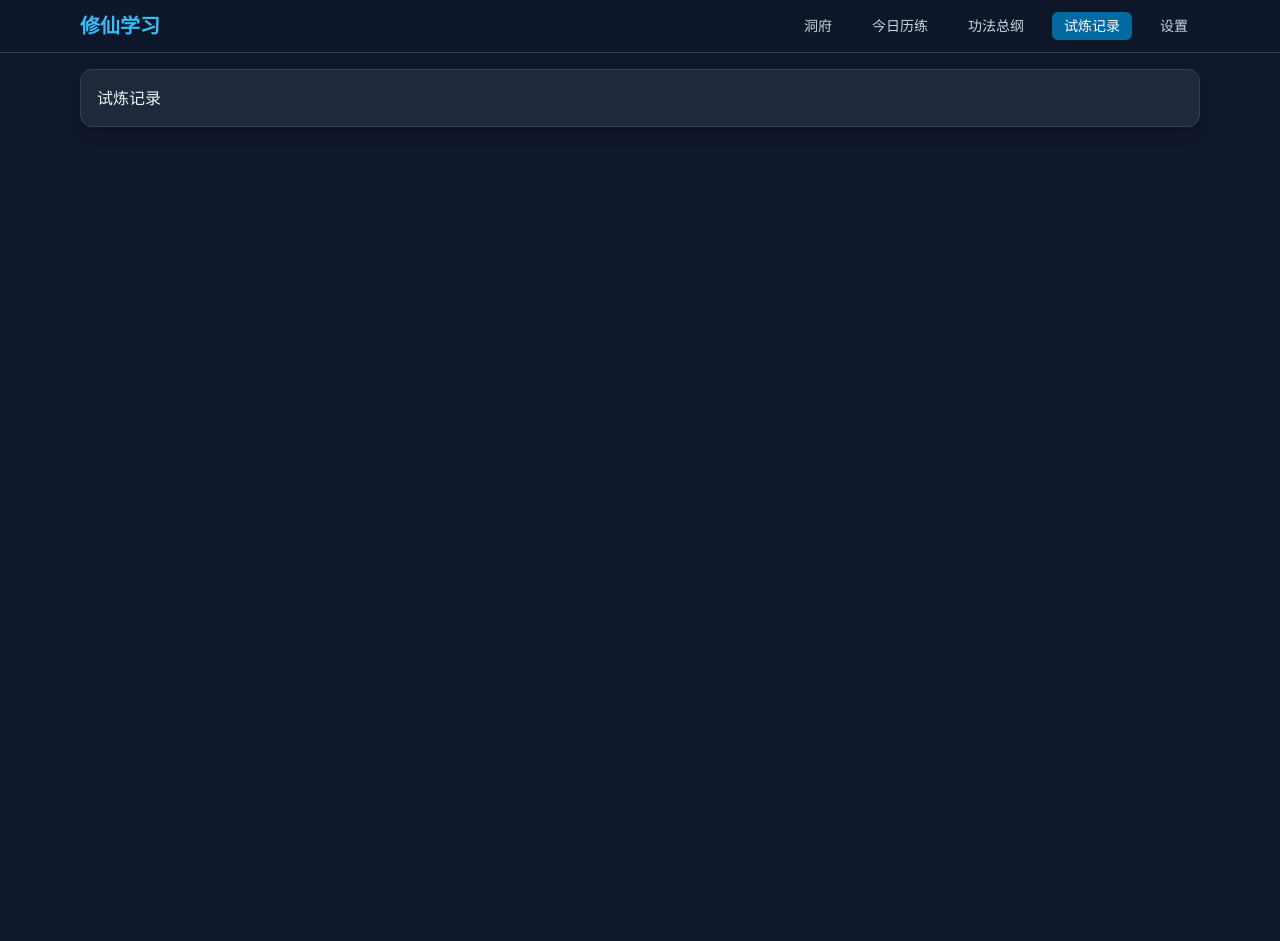
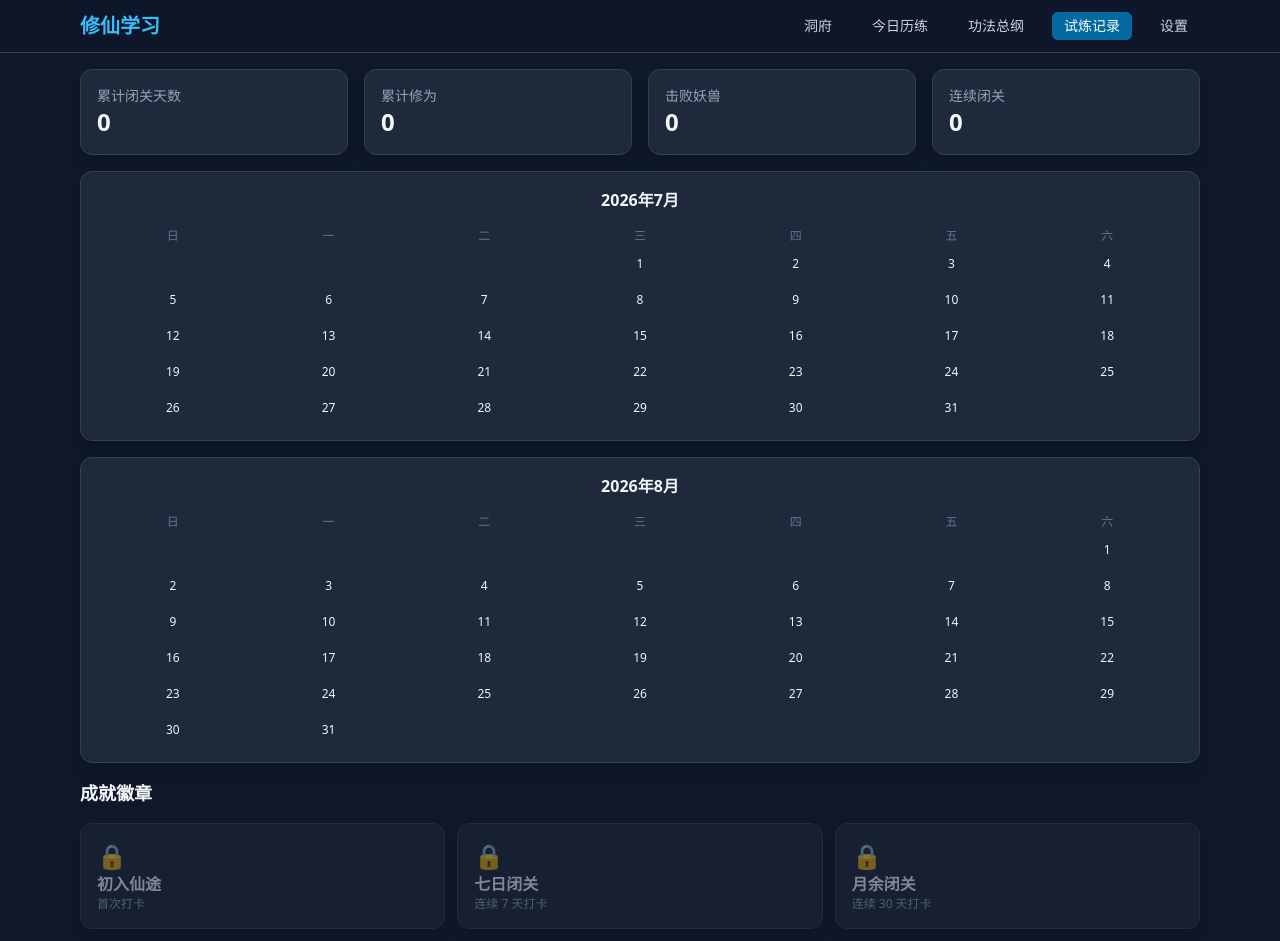
Before and after one commit to jasonmiao0511-hue/cultivation-learning-system, a React (Vite) app: page /records in a window 1280 px wide. Shown: the top 941 px of the page. Before the commit the page ends 800 px from the top, so only its background shows below. Built offline with nearby package versions, Linux system fonts and the light colour scheme.

Commit message:
feat: add records page with calendar and badges

```diff
--- /dev/null
+++ b/src/components/feature/BadgeList.tsx
@@ -0,0 +1,40 @@
+const BADGES = [
+  { id: 'first', name: '初入仙途', condition: '首次打卡' },
+  { id: 'streak7', name: '七日闭关', condition: '连续 7 天打卡' },
+  { id: 'streak30', name: '月余闭关', condition: '连续 30 天打卡' },
+  { id: 'kill100', name: '百战百胜', condition: '击败 100 只妖兽' },
+  { id: 'cult1000', name: '千年修为', condition: '累计 1000 修为' },
+  { id: 'complete', name: '全科圆满', condition: '完成所有功法' },
+]
+
+interface Props {
+  streak: number
+  totalCompleted: number
+  cultivation: number
+  allComplete: boolean
+}
+
+export default function BadgeList({ streak, totalCompleted, cultivation, allComplete }: Props) {
+  const unlocked = new Set<string>()
+  if (totalCompleted >= 1) unlocked.add('first')
+  if (streak >= 7) unlocked.add('streak7')
+  if (streak >= 30) unlocked.add('streak30')
+  if (totalCompleted >= 100) unlocked.add('kill100')
+  if (cultivation >= 1000) unlocked.add('cult1000')
+  if (allComplete) unlocked.add('complete')
+
+  return (
+    <div className="grid gap-3 sm:grid-cols-2 lg:grid-cols-3">
+      {BADGES.map((b) => {
+        const isUnlocked = unlocked.has(b.id)
+        return (
+          <div key={b.id} className={`card ${isUnlocked ? 'border-realm-500' : 'opacity-50'}`}>
+            <div className="text-2xl">{isUnlocked ? '🏆' : '🔒'}</div>
+            <div className="font-bold">{b.name}</div>
+            <div className="text-xs text-slate-400">{b.condition}</div>
+          </div>
+        )
+      })}
+    </div>
+  )
+}
--- /dev/null
+++ b/src/components/feature/Calendar.tsx
@@ -0,0 +1,31 @@
+interface Props {
+  records: Record<string, { completedCount: number } >
+  year: number
+  month: number
+}
+
+export default function Calendar({ records, year, month }: Props) {
+  const firstDay = new Date(year, month - 1, 1).getDay()
+  const daysInMonth = new Date(year, month, 0).getDate()
+  const days = Array.from({ length: daysInMonth }, (_, i) => i + 1)
+
+  return (
+    <div className="card">
+      <div className="mb-4 text-center font-bold">{year}年{month}月</div>
+      <div className="grid grid-cols-7 gap-1 text-center text-xs">
+        {['日', '一', '二', '三', '四', '五', '六'].map((d) => <div key={d} className="text-slate-500">{d}</div>)}
+        {Array.from({ length: firstDay }).map((_, i) => <div key={`empty-${i}`} />)}
+        {days.map((day) => {
+          const dateStr = `${year}-${String(month).padStart(2, '0')}-${String(day).padStart(2, '0')}`
+          const record = records[dateStr]
+          let bg = 'bg-slate-800'
+          if (record && record.completedCount > 0) bg = 'bg-emerald-600'
+          else if (record) bg = 'bg-emerald-900/40'
+          return (
+            <div key={day} className={`rounded p-2 ${bg}`}>{day}</div>
+          )
+        })}
+      </div>
+    </div>
+  )
+}
--- a/src/pages/Home.tsx
+++ b/src/pages/Home.tsx
@@ -1,20 +1,25 @@
+import { useMemo } from 'react'
 import { Link } from 'react-router-dom'
 import { useProgress } from '../hooks/useProgress'
 import { useCustomTasks } from '../hooks/useCustomTasks'
 import { useDailyTasks } from '../hooks/useDailyTasks'
+import { useRecords } from '../hooks/useRecords'
 import RealmBadge from '../components/feature/RealmBadge'
 import TaskSummary from '../components/feature/TaskSummary'
 import ProgressBar from '../components/base/ProgressBar'
 import { QUOTES } from '../mocks/quotes'
 import { CHINESE_LESSONS } from '../mocks/chineseData'
 import { MATH_TOPICS } from '../mocks/mathData'
+import { getToday } from '../utils/date'
 
 export default function Home() {
   const { progress } = useProgress()
   const { customTasks } = useCustomTasks()
+  const { calculateStreak, getRecord } = useRecords()
   const tasks = useDailyTasks(progress, customTasks)
-  const quote = QUOTES[Math.floor(Math.random() * QUOTES.length)]
+  const quote = useMemo(() => QUOTES[Math.floor(Math.random() * QUOTES.length)], [])
 
+  const todayRecord = getRecord(getToday())
   const totalEnglish = 60
   const totalChinese = CHINESE_LESSONS.length
   const totalMath = MATH_TOPICS.length
@@ -30,8 +35,8 @@ export default function Home() {
       <div className="grid gap-4 md:grid-cols-2 lg:grid-cols-4">
         <RealmBadge realm={progress.currentRealm} cultivation={progress.totalCultivation} />
         <TaskSummary tasks={tasks} />
-        <div className="card"><div className="text-sm text-slate-400">连续闭关</div><div className="text-2xl font-bold">0 天</div></div>
-        <div className="card"><div className="text-sm text-slate-400">今日修为</div><div className="text-2xl font-bold">0</div></div>
+        <div className="card"><div className="text-sm text-slate-400">连续闭关</div><div className="text-2xl font-bold">{calculateStreak()} 天</div></div>
+        <div className="card"><div className="text-sm text-slate-400">今日修为</div><div className="text-2xl font-bold">{todayRecord.cultivation}</div></div>
       </div>
 
       <div className="grid gap-4 md:grid-cols-3">
--- a/src/pages/Records.tsx
+++ b/src/pages/Records.tsx
@@ -1,3 +1,38 @@
+import { useMemo } from 'react'
+import { useRecords } from '../hooks/useRecords'
+import { useProgress } from '../hooks/useProgress'
+import Calendar from '../components/feature/Calendar'
+import BadgeList from '../components/feature/BadgeList'
+
 export default function Records() {
-  return <div className="card">试炼记录</div>
+  const { records, calculateStreak } = useRecords()
+  const { progress } = useProgress()
+
+  const totalCompleted = useMemo(() =>
+    Object.values(records).reduce((sum, r) => sum + r.completedCount, 0),
+    [records]
+  )
+  const totalDuration = useMemo(() =>
+    Object.values(records).reduce((sum, r) => sum + r.totalDuration, 0),
+    [records]
+  )
+
+  const allComplete = progress.english.length >= 60 && progress.chinese.length >= 13 && progress.math.length >= 2
+
+  return (
+    <div className="space-y-4">
+      <div className="grid gap-4 sm:grid-cols-2 lg:grid-cols-4">
+        <div className="card"><div className="text-sm text-slate-400">累计闭关天数</div><div className="text-2xl font-bold">{Object.keys(records).length}</div></div>
+        <div className="card"><div className="text-sm text-slate-400">累计修为</div><div className="text-2xl font-bold">{progress.totalCultivation}</div></div>
+        <div className="card"><div className="text-sm text-slate-400">击败妖兽</div><div className="text-2xl font-bold">{totalCompleted}</div></div>
+        <div className="card"><div className="text-sm text-slate-400">连续闭关</div><div className="text-2xl font-bold">{calculateStreak()}</div></div>
+      </div>
+
+      <Calendar records={records} year={2026} month={7} />
+      <Calendar records={records} year={2026} month={8} />
+
+      <h2 className="text-lg font-bold">成就徽章</h2>
+      <BadgeList streak={calculateStreak()} totalCompleted={totalCompleted} cultivation={progress.totalCultivation} allComplete={allComplete} />
+    </div>
+  )
 }
```
Also changed, not shown: 1 other file (tests, documents, lock files or other folders).
